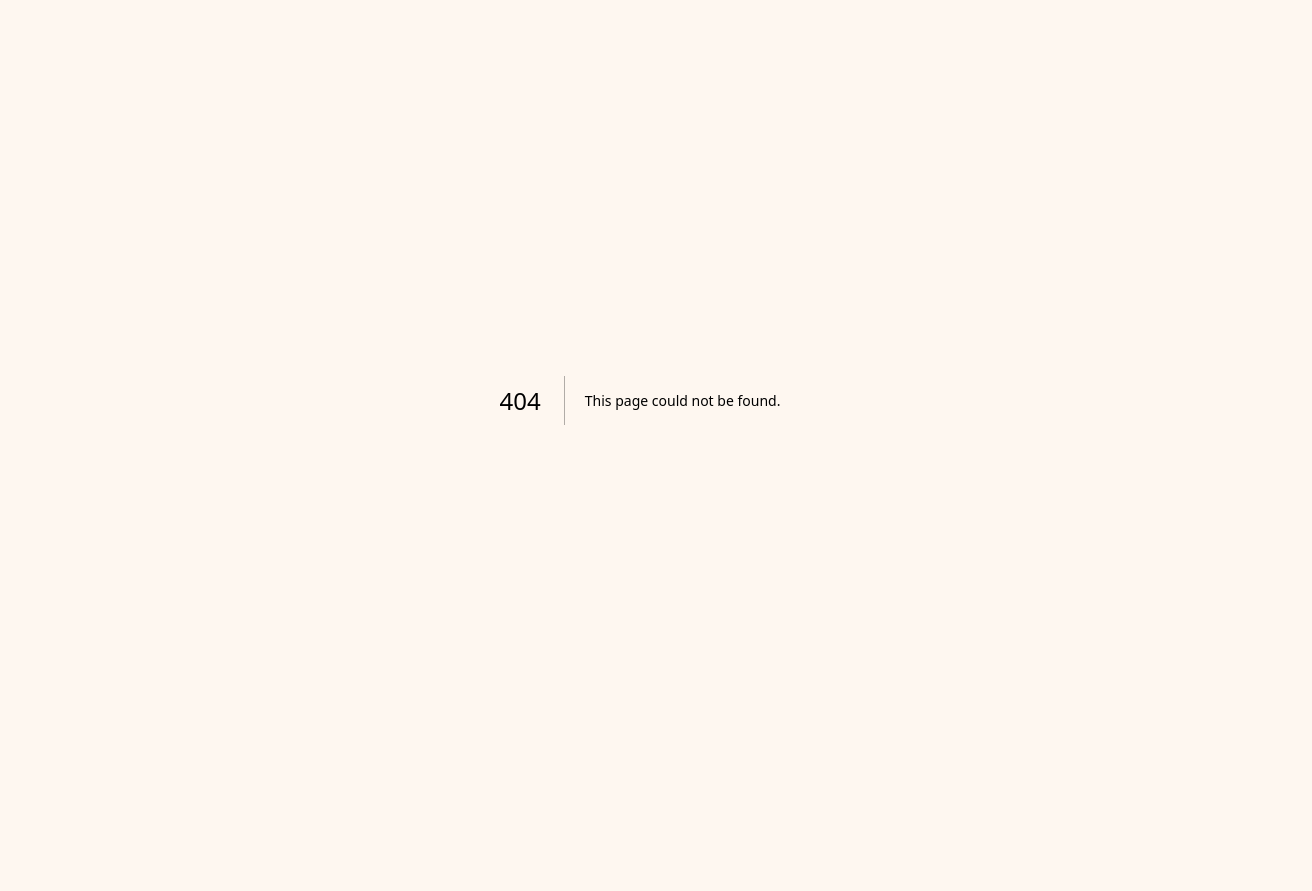
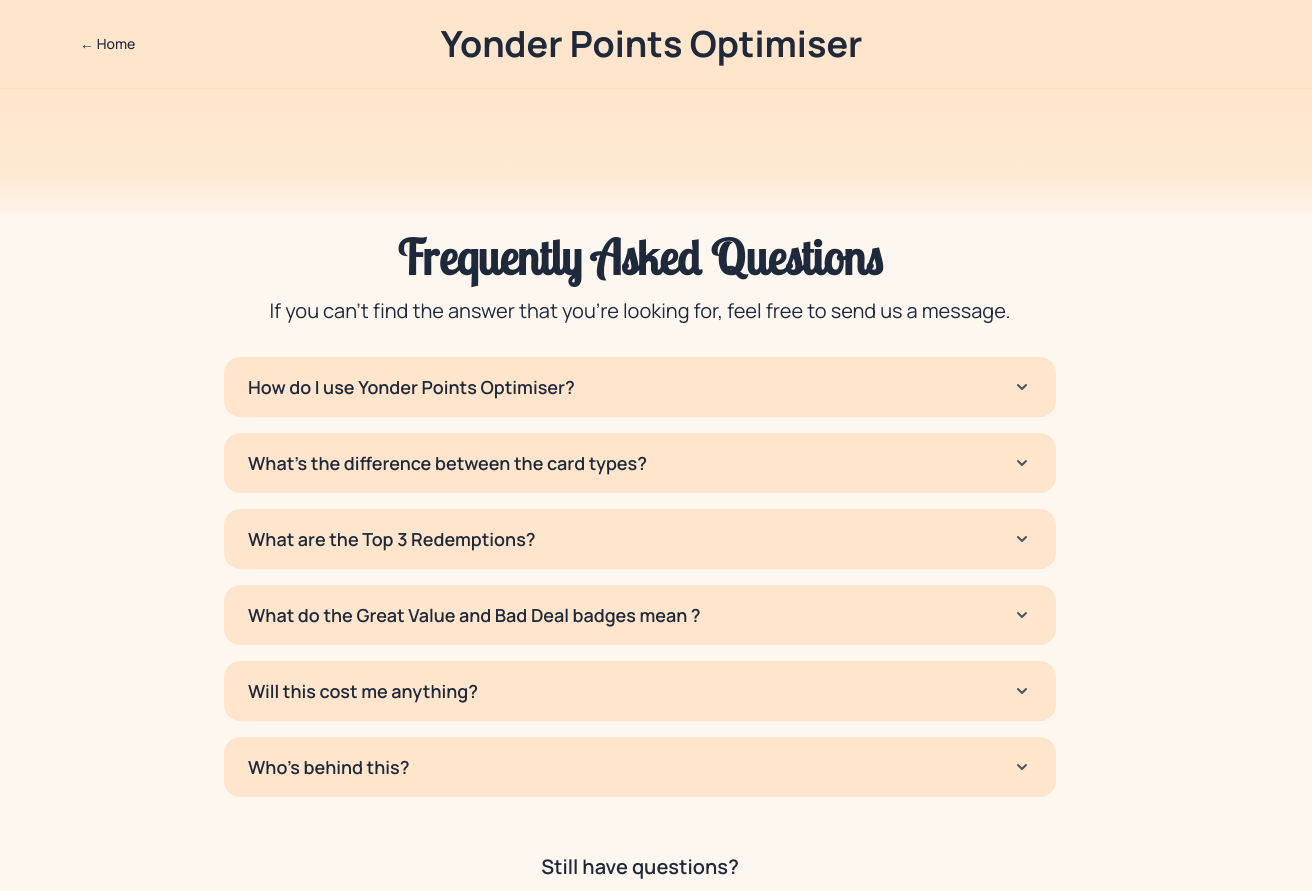
Before and after one commit to patricktaube/yonder-points-optimiser, a Next.js app: page /faq in a window 1280 px wide. Before the commit this address had no page. Shown: the top 891 px of the page, 1312 px wide, since content can reach past the window. Before the commit the page ends 800 px from the top, so only its background shows below. Built offline with nearby package versions, Linux system fonts and the light colour scheme.

Commit message:
Refactor UI components: update ExperienceCard styles, enhance ExperiencesList layout, and add FAQ page

```diff
--- a/app/components/ExperienceCard.tsx
+++ b/app/components/ExperienceCard.tsx
@@ -146,10 +146,10 @@
       <div
         className="-mx-4 -mt-4 px-4 py-3 mb-3 rounded-t-xl"
         style={{
-          backgroundColor: '#f4b885', // Darker peach
+          backgroundColor: "var(--yonder-orange)", // Darker peach
         }}
       >
-        <h3 className="text-lg font-bold line-clamp-2" style={{ color: 'var(--yonder-navy)' }}>
+        <h3 className="text-lg font-bold line-clamp-2" style={{ color: '#ffffff' }}>
           {experience.name}
         </h3>
       </div>
--- a/app/components/ExperiencesList.tsx
+++ b/app/components/ExperiencesList.tsx
@@ -88,19 +88,39 @@
 
   const selectedCard = CARD_TYPES[selectedCardType];
 
+{/* ------------------------------ */}
+{/* Header */}
+{/* ------------------------------ */}
+
   return (
     <div style={{ backgroundColor: '#fef7f0' }} className="min-h-screen">
       {/* Sticky Header */}
-      <div className="sticky top-0 z-50 border-b border-orange-200" style={{ backgroundColor: '#fef7f0' }}>
-        <div className="max-w-6xl mx-auto px-4 sm:px-6 lg:px-8 py-4">
-          <div className="flex justify-between items-center">
-            <div>
-              <h1 className="text-2xl sm:text-4xl font-bold" style={{ color: 'var(--foreground)' }}>
+      <div className=" top-0 z-50 " style={{ backgroundColor: '#ffe5cc' }}> {/* add border-b border-orange-200 to separate header and body */}
+        {/* <div className="max-w-6xl mx-auto px-4 sm:px-6 lg:px-8 py-4"> */}
+       <div className="w-full px-4 sm:px-6 lg:px-8 py-6">
+          <div className="flex justify-between items-center"> {/* add max-w-6xl mx-auto to retain padding */}
+            {/* Left side - FAQ */}
+             <div className="flex items-center">
+                <a
+                href="/faq"
+                className="text-sm font-medium px-4 py-2 rounded-full hover:bg-orange-100 transition-colors"
+                style={{ color: 'var(--foreground)' }}
+                >
+                FAQ
+                </a>
+        </div>
+
+            {/* Title */}
+            <div className="absolute left-1/2 transform -translate-x-1/2">
+                <h1 className="text-2xl sm:text-4xl font-bold text-center" style={{ color: 'var(--foreground)' }}>
                  Yonder Points Optimiser
                 </h1>
             </div>
 
+            {/* ------------------------------ */}
             {/* Pill-style Card Type Selector */}
+            {/* ------------------------------ */}
+
             <div className="relative">
               {/* Desktop version - Large pill container */}
               <div className="hidden sm:inline-flex items-center bg-white border-2 rounded-full px-3 py-2 shadow-lg" style={{ borderColor: 'var(--yonder-orange)' }}>
@@ -184,25 +204,29 @@
         </div>
       </div>
 
+
+{/* ------------------------------ */}
 {/* Main Content */}
-      <div className="max-w-6xl mx-auto px-4 sm:px-6 lg:px-8 py-8">
-        {/* Tagline */}
-        {/* <div className='text-center mb-8'>
-            <p className="text-lg" style={{ color: 'var(--foreground)', opacity: 0.8 }}>
-                Find the best-value redemptions for your points!
-            </p>
-        </div> */}
+{/* ------------------------------ */}
 
-         <div className="relative -mx-4 sm:-mx-6 lg:-mx-8 mb-12" style={{ backgroundColor: '#FFE5CC' }}>
-          <div className="px-4 sm:px-6 lg:px-8 py-12 text-center">
-            <p className="text-2xl sm:text-2xl lg:text-4xl font-serif font-semibold" style={{ color: 'var(--foreground)' }}>
-              Find the best-value redemptions for your points!
+      <div className="px-4 sm:px-6 lg:px-8">
+         <div className="hero-gradient-background relative -mx-4 sm:-mx-6 lg:-mx-8 mb-12" style={{ paddingBottom: '8rem'}}> {/* Extra padding to create overlap */}
+          <div className="px-4 sm:px-6 lg:px-8 py-12 text-center justify-center">
+            <h1 className="text-6xl sm:text-7xl lg:text-8xl font-serif font-semibold max-w-4xl mx-auto" style={{ color: 'var(--foreground)' }}>
+              Find the best-value redemptions for your points
+            </h1>
+            <p className="pt-6 py-6 text-2xl sm:text-2xl md-text-4xl mt-4 max-w-3xl mx-auto" style={{ color: 'var(--yonder-navy)', opacity: 0.8 }}>
+                Explore this month&apos;s best redemptions, compare value across experiences, and make sure you get the best return from your points.
             </p>
           </div>
         </div>
 
+        {/* ------------------------------ */}
         {/* Top 3 Overall Best Redemptions */}
-        <div className="mb-8">
+        {/* ------------------------------ */}
+
+        <div className="max-w-6xl mx-auto mb-14 -mt-35">
+          <div className="bg-white rounded-3xl p-6 sm:p-8 pb-8 sm:pb-12 shadow-lg border border-orange-100 relative z-10">
             <div className="text-center mb-6">
                 <h2 className="text-xl font-bold mb-2" style={{ color: 'var(--foreground)' }}>
                     This month&apos;s best redemption rates
@@ -314,10 +338,14 @@
             })()}
           </div>
         </div>
+        </div>
 
-        {/* Responsive Category Grid - Same order as sections */}
-        <div className="mb-10">
-          <div className="grid grid-cols-3 sm:grid-cols-4 md:grid-cols-4 lg:grid-cols-4 xl:grid-cols-5 gap-4 justify-items-center">
+        {/* ------------------------------ */}
+        {/* Responsive Category Buttons Grid */}
+        {/* ------------------------------ */}
+
+        <div className="max-w-4xl mx-auto mb-14">
+          <div className="grid grid-cols-3 sm:grid-cols-3 md:grid-cols-3 lg:grid-cols-3 xl:grid-cols-4 gap-4 place-items-center">
             <button
               onClick={() => setSelectedCategory(null)}
               className={`flex items-center gap-2 px-4 py-3 rounded-2xl text-base font-semibold transition-all duration-200 shadow-lg hover:shadow-xl transform hover:scale-105 w-full justify-center ${
@@ -351,7 +379,16 @@
         </div>
 
         {/* Experiences by Category - In the same order as category filter */}
-        <div className="space-y-12">
+        <div className="max-w-6xl mx-auto space-y-12">
+            <div className="bg-white rounded-3xl p-6 sm:p-8 shadow-lg border border-orange-100">
+                  <div className="text-center mb-6">
+                    {/* <h2 className="text-xl font-bold" style={{ color: 'var(--foreground)' }}>
+                        All experiences by category
+                    </h2> */}
+                  </div>
+
+
+
           {categories.map((category) => {
             const categoryExperiences = experiencesByCategory[category] || [];
             if (categoryExperiences.length === 0) return null;
@@ -362,7 +399,7 @@
 
             return (
               <div key={category}>
-                <div className="flex items-center justify-between mb-6">
+                <div className="flex items-center justify-between mb-8 mt-8">
                   <h2 className="text-2xl font-bold flex items-center gap-3" style={{ color: 'var(--foreground)' }}>
                     <span className="text-3xl">{categoryIcons[category] || categoryIcons.Default}</span>
                     <span>{category}</span>
@@ -378,7 +415,6 @@
                       style={{
                         backgroundColor: 'var(--light-peach)',
                         color: 'var(--yonder-navy)',
-                        border: `2px solid var(--yonder-orange)`
                       }}
                     >
                       {isExpanded ? '🔼 Show Less' : `🔽 Show All ${categoryExperiences.length}`}
@@ -407,7 +443,7 @@
                         color: 'white'
                       }}
                     >
-                      Show {categoryExperiences.length - 3} more {category.toLowerCase()} options
+                      Show {categoryExperiences.length - 3} more {category.toLowerCase()} experiences
                     </button>
                   </div>
                 )}
@@ -441,5 +477,6 @@
         </div>
       </div>
     </div>
+    </div>
   );
 }
--- /dev/null
+++ b/app/faq/page.tsx
@@ -0,0 +1,166 @@
+'use client';
+
+import { useState } from 'react';
+
+export default function FAQ() {
+  const [expandedItems, setExpandedItems] = useState<Set<number>>(new Set());
+
+  const toggleExpanded = (index: number) => {
+    const newExpanded = new Set(expandedItems);
+    if (newExpanded.has(index)) {
+      newExpanded.delete(index);
+    } else {
+      newExpanded.add(index);
+    }
+    setExpandedItems(newExpanded);
+  };
+
+  //-------------------------
+  // FAQ Items and Answers
+  //-------------------------
+
+  const faqItems = [
+    {
+      question: "How do I use Yonder Points Optimiser?",
+      answer: "Simply select your card type from the dropdown in the top right, then browse through the different categories to find the best redemption rates. We'll show you the value per 1,000 points and the effective return rate to help you make the best choice."
+    },
+    {
+      question: "What's the difference between the card types?",
+      answer: "Different Yonder card types earn points at different rates: Free cards earn 1 point per £1 spent, while Paid cards earn 4-5 points per £1. This affects your effective return rate when redeeming points for experiences."
+    },
+    {
+      question: "What are the Top 3 Redemptions?",
+      answer: "They're the Experiences that offer the best value for your points across all categories. We calculate this every month."
+    },
+    {
+      question: "What do the Great Value and Bad Deal badges mean ?",
+      answer: "Great Value badges highlight experiences that offer excellent value for your points, while Bad Deal badges point out those that may not be worth the points required. These badges are calculated based on redemption rates and thresholds we set."
+    },
+    {
+      question: "Will this cost me anything?",
+      answer: ["Nothing, nada, nichts - it's all free. This tool is to help you get the most out of your Yonder points.",
+                "If you find it useful, share it with your friends that have a Yonder card!"
+      ]
+    },
+    {
+      question: "Who's behind this?",
+      answer: "A happy Yonder user who wanted to make the most of their points. If you have any feedback or suggestions, feel free to reach out!"
+    },
+  ];
+
+//-------------------------
+// Render the FAQ page
+//-------------------------
+
+  return (
+    <div style={{ backgroundColor: '#fef7f0' }} className="min-h-screen">
+      {/* Header */}
+      <div className="hero-gradient-background relative -mx-4 sm:-mx-6 lg:-mx-8 mb-16" style={{ paddingBottom: '8rem' }}>
+          <div className="border-b border-orange-200/30 px-4 sm:px-6 lg:px-8">
+            <div className="w-full px-4 sm:px-6 lg:px-8 py-6">
+            <div className="flex justify-between items-center max-w-6xl mx-auto">
+                <a
+                href="/"
+                className="text-sm font-medium px-4 py-2 rounded-full hover:bg-orange-100 transition-colors"
+                style={{ color: 'var(--foreground)' }}
+                >
+                ← Home
+                </a>
+
+                <h1 className="text-2xl sm:text-4xl font-bold text-center" style={{ color: 'var(--foreground)' }}>
+                Yonder Points Optimiser
+                </h1>
+
+                <div className="w-16"></div> {/* Spacer for centering */}
+            </div>
+            </div>
+        </div>
+      </div>
+
+      {/* FAQ Content */}
+      <div className="max-w-4xl mx-auto px-4 sm:px-6 lg:px-8 py-12 -mt-24">
+        <div className="text-center justify-center mb-8">
+            <h1 className="text-5xl font-serif font-semibold mb-4" style={{ color: 'var(--foreground)' }}>
+              Frequently Asked Questions
+            </h1>
+          <p className="text-xl text-center" >
+            If you can't find the answer that you're looking for, feel free to send us a message.
+          </p>
+        </div>
+
+        <div className="space-y-4">
+          {faqItems.map((item, index) => (
+            <div
+              key={index}
+              className="bg-gray-100 rounded-2xl overflow-hidden transition-all duration-200" style={{ backgroundColor: "#ffe5cc" }}
+            >
+              <button
+                onClick={() => toggleExpanded(index)}
+                className="w-full px-6 py-4 text-left flex justify-between items-center hover:bg-gray-200 transition-colors"
+              >
+                <h3 className="text-lg font-semibold" style={{ color: 'var(--yonder-navy)' }}>
+                  {item.question}
+                </h3>
+                <svg
+                  className={`w-5 h-5 text-gray-600 transition-transform duration-200 ${
+                    expandedItems.has(index) ? 'rotate-180' : ''
+                  }`}
+                  fill="none"
+                  viewBox="0 0 20 20"
+                >
+                  <path
+                    stroke="currentColor"
+                    strokeLinecap="round"
+                    strokeLinejoin="round"
+                    strokeWidth={2}
+                    d="M6 8l4 4 4-4"
+                  />
+                </svg>
+              </button>
+
+              {expandedItems.has(index) && (
+                <div className="px-6 pt-4 pb-4" style={{ backgroundColor: '#fef7f0', borderColor: '#ffe5cc', borderWidth: 2, borderTopWidth: 0, borderRadius: '0 0 1rem 1rem' }}>
+                   {Array.isArray(item.answer) ? (
+                        item.answer.map((paragraph, i) => (
+                            <p key={i} className="leading-relaxed last:mb-0" style={{ color: 'var(--yonder-navy)' }}>
+                                {paragraph}
+                            </p>
+                        ))
+                     ) : (
+                            <p className="leading-relaxed" style={{ color: 'var(--yonder-navy)' }}>
+                                {item.answer}
+                            </p>
+                    )}
+                </div>
+              )}
+            </div>
+          ))}
+        </div>
+
+        {/* Contact Section */}
+        <div className="text-center mt-8 p-6">
+          <h3 className="text-xl font-semibold mb-3" style={{ color: 'var(--foreground)' }}>
+            Still have questions?
+          </h3>
+          <div className="flex flex-wrap justify-center gap-4">
+            <button className="px-6 py-3 text-white rounded-full transition-colors font-medium" style={{ backgroundColor: 'var(--yonder-orange)' }}>
+              Send us a message
+            </button>
+          </div>
+        </div>
+
+        {/* Legal Disclaimer */}
+        <div className="mt-16 pt-8 border-t border-gray-300">
+          <p className="text-center text-sm text-gray-600 max-w-6xl mx-auto leading-relaxed">
+            Made with ❤️ for the Yonder community.
+            <br />
+            <br />
+            This is an unofficial, third-party tool not affiliated with or endorsed by Yonder Technology Ltd.
+            All Yonder trademarks and service marks belong to Yonder Technology Ltd.
+            This tool is provided for informational purposes only.
+          </p>
+        </div>
+      </div>
+    </div>
+  );
+}
--- a/app/globals.css
+++ b/app/globals.css
@@ -1,7 +1,7 @@
 @import "tailwindcss";
 
 :root {
-  --background: #fdf2f8; /* Soft peach background */
+  --background: #ffe5cc; /* Soft peach background */
   --foreground: #1e293b; /* Dark slate for text */
   --yonder-navy: #1e293b; /* Dark blue accent */
   --yonder-orange: #E88267; /* Burnt orange */
@@ -27,8 +27,8 @@
   :root {
     --background: #2a240f;
     --foreground: #1e293b;
-    --card-background: #f3cca0;
-    --border-color: #f3cca0;
+    --card-background: #ffe5cc;
+    --border-color: #fef7f0;
   }
 }
 
@@ -37,3 +37,22 @@
   color: var(--foreground);
   font-family: var(--font-manrope), system-ui, -apple-system, sans-serif;
 }
+
+/* Add smooth transitions for interactive elements */
+.pill-transition {
+  transition: all 0.15s ease-in-out;
+}
+
+.pill-transition:hover {
+  transform: scale(1.05);
+}
+
+/* Container shadows */
+.container-shadow {
+  box-shadow: 0 10px 25px -5px rgba(0, 0, 0, 0.1), 0 8px 10px -6px rgba(0, 0, 0, 0.1);
+}
+
+/* Hero background gradient */
+.hero-gradient-background {
+  background: linear-gradient(to bottom, #FFE5CC 0%, #FFE5CC 50%, rgba(255, 229, 204, 0.8) 80%, rgba(255, 229, 204, 0.3) 95%, transparent 100%);
+}
```
Lines whose indentation alone changed are shown as unchanged.
